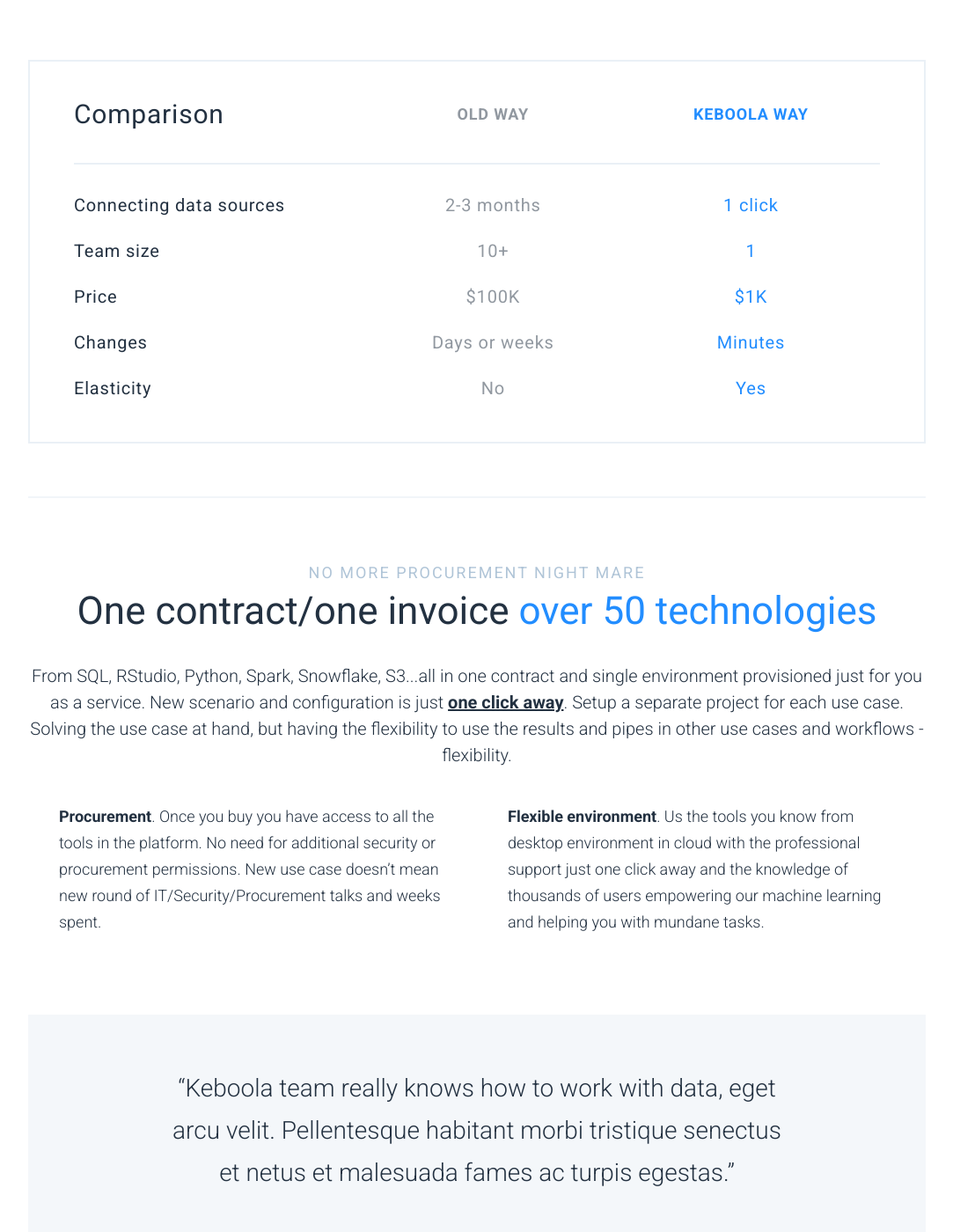
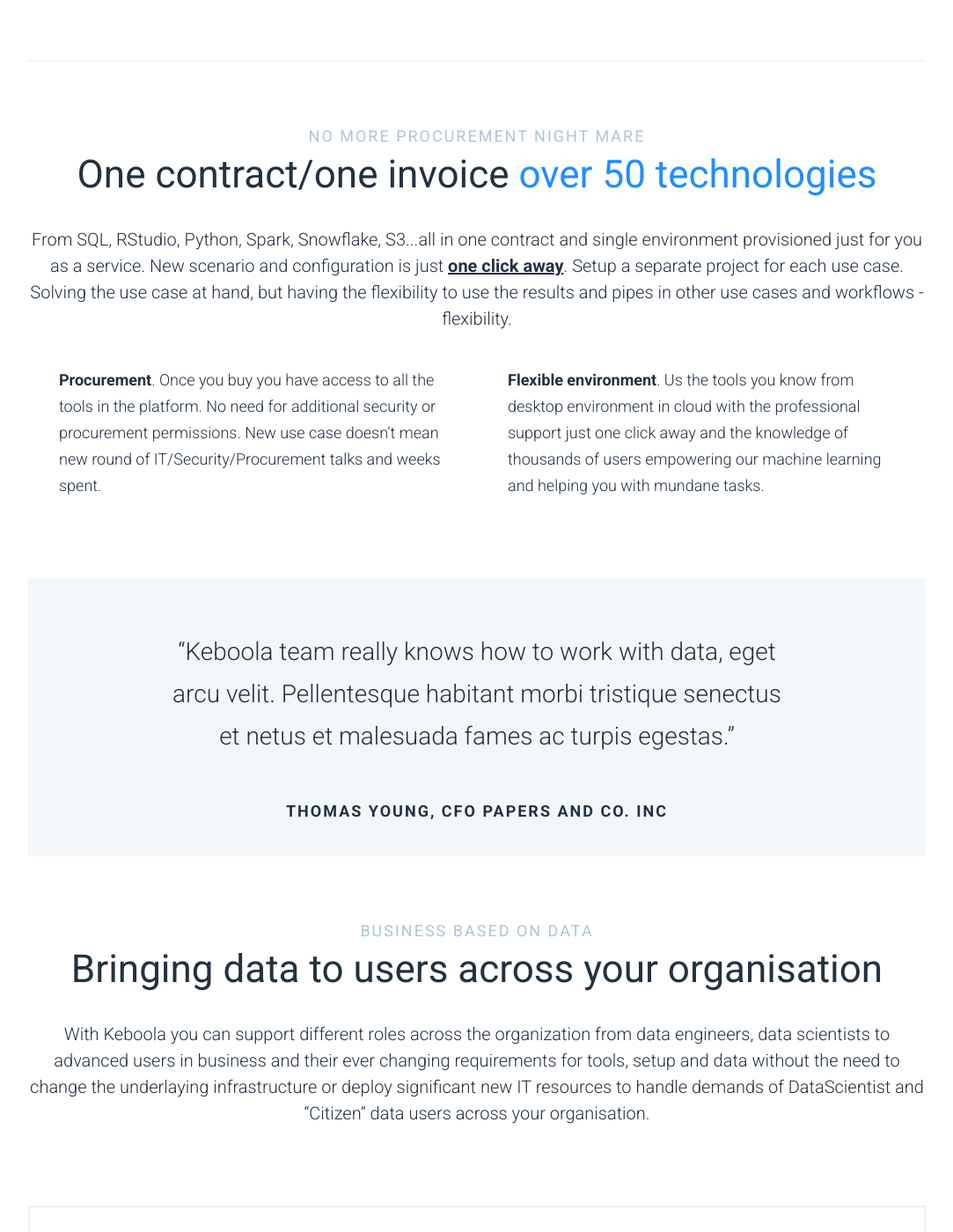
Before and after one commit to keboola/website, a Jekyll site: the page built from _product/product.md, in a window 1280 px wide and 1400 px high, scrolled down 2495 px. Shown: the whole window at 88% size, without its empty margins (98-1181 px from the left). Built offline with Jekyll 4.4.1, drawn with Linux system fonts in a browser that asks for light colours; nearby versions of some CDN libraries; some of the changed text lies outside the part shown.

Commit message:
Update from Forestry.io - Updated product.md

```diff
--- a/_product/product.md
+++ b/_product/product.md
@@ -61,28 +61,6 @@
     img: "/uploads/awsLogo-1.png"
   - name: Azure
     img: "/uploads/azureLogo-1.png"
-- template: article-list-table
-  block: article-list-table
-  tablehead:
-    name: Comparison
-    valueold: OLD WAY
-    valuenew: KEBOOLA WAY
-  tablerow:
-  - valueold: 2-3 months
-    valuenew: 1 click
-    name: Connecting data sources
-  - name: Team size
-    valueold: 10+
-    valuenew: '1'
-  - name: Price
-    valueold: "$100K"
-    valuenew: "$1K"
-  - name: Changes
-    valueold: Days or weeks
-    valuenew: Minutes
-  - name: Elasticity
-    valueold: 'No'
-    valuenew: 'Yes'
 - template: horizontal-rule
   block: hr
 - template: article-full
@@ -109,6 +87,37 @@
   - name: THOMAS YOUNG, CFO PAPERS AND CO. INC
     desc: Keboola team really knows how to work with data, eget arcu velit. Pellentesque
       habitant morbi tristique senectus et netus et malesuada fames ac turpis egestas.
+- template: article-full
+  block: article-full
+  content: With Keboola you can support different roles across the organization from
+    data engineers, data scientists to advanced users in business and their ever changing
+    requirements for tools, setup and data without the need to change the underlaying
+    infrastructure or deploy significant new IT resources to handle demands of DataScientist
+    and “Citizen” data users across your organisation.
+  headline: Bringing data to users across your organisation
+  subheadline: business based on data
+- template: article-list-table
+  block: article-list-table
+  tablehead:
+    name: Comparison
+    valueold: OLD WAY
+    valuenew: KEBOOLA WAY
+  tablerow:
+  - valueold: 2-3 months
+    valuenew: 1 click
+    name: Connecting data sources
+  - name: Team size
+    valueold: 10+
+    valuenew: '1'
+  - name: Price
+    valueold: "$100K"
+    valuenew: "$1K"
+  - name: Changes
+    valueold: Days or weeks
+    valuenew: Minutes
+  - name: Elasticity
+    valueold: 'No'
+    valuenew: 'Yes'
 - template: faq
   block: faq
   headline: Still have a questions?
```
